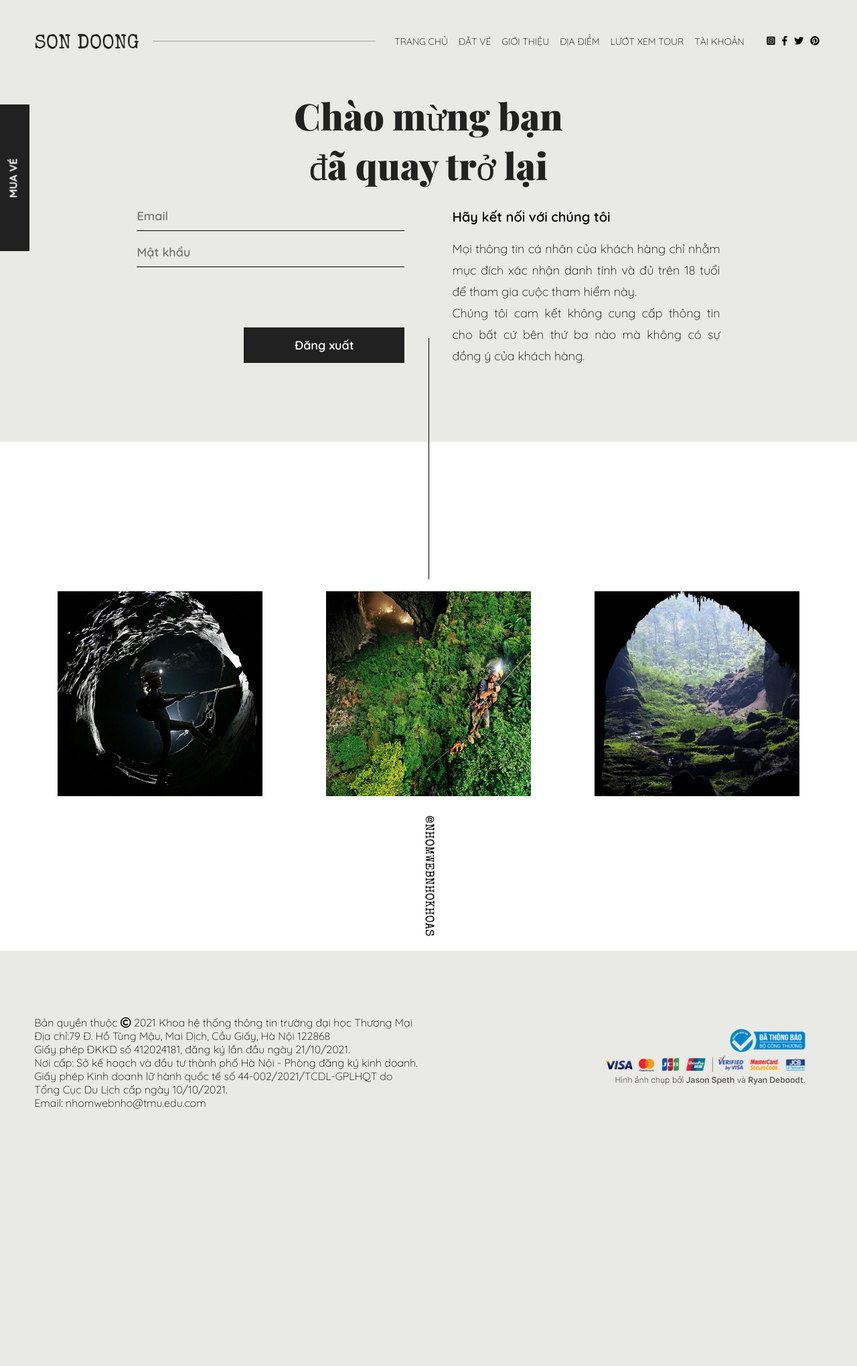
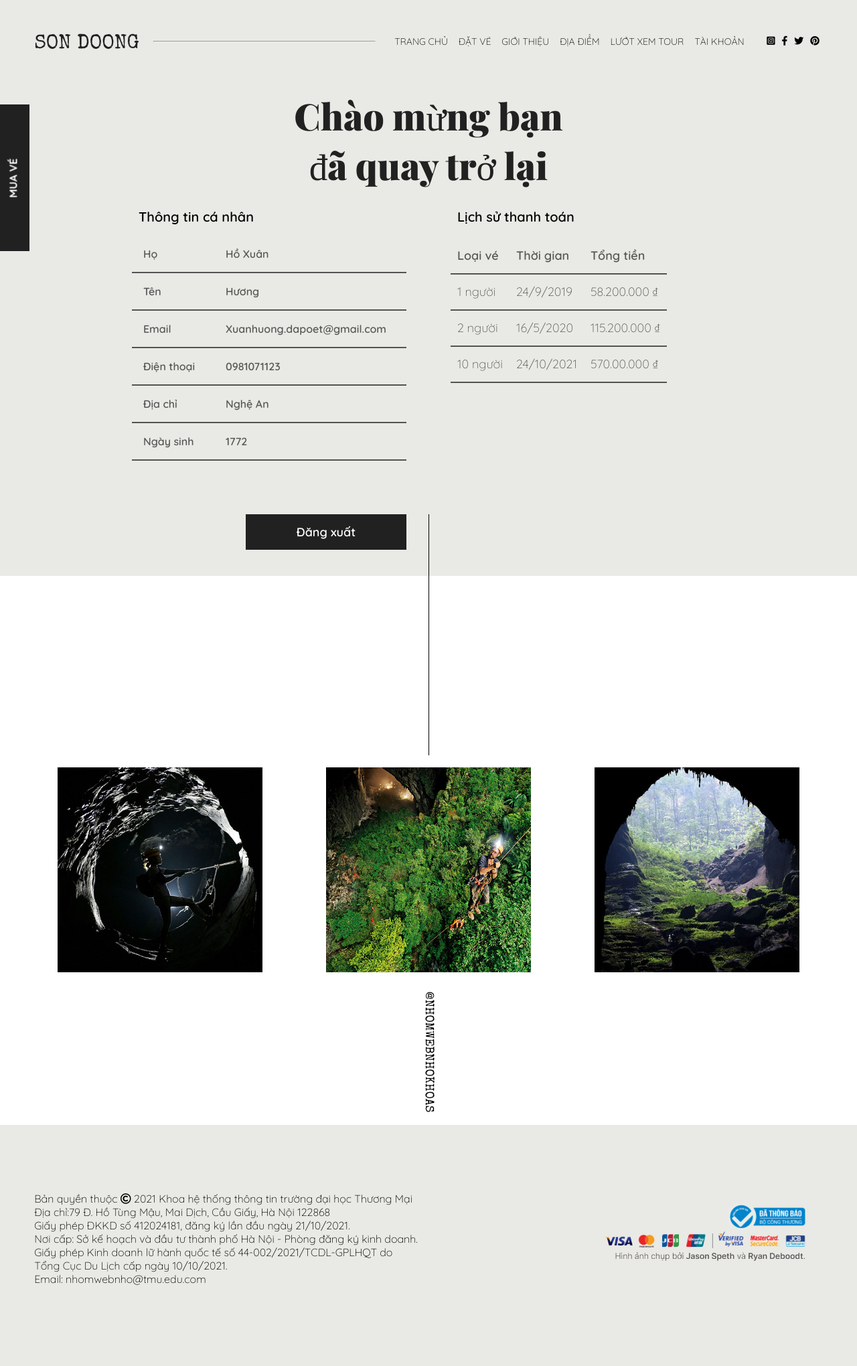
Before and after one commit to tonguyenducmanh/nhomwebkhoas, a PHP site: page /html/thongtincanhan.html in a window 1280 px wide. Shown: the whole page at 67% size. Before the commit the page ends 1656 px from the top, so only its background shows below. Run offline with PHP 8.4, Linux system fonts and the light colour scheme.

Commit message:
cập nhật trang cá nhân và thanh toán.

```diff
--- a/css/taikhoanhai.css
+++ b/css/taikhoanhai.css
@@ -111,6 +111,7 @@
 .send-info a{
     text-decoration: none;
     color: white;
+    padding: 10px;
 }
 .text-box{
     width: 400px;
--- a/css/thongtincanhan.css
+++ b/css/thongtincanhan.css
@@ -10,9 +10,9 @@
         background-position:
             0 0,
             0 1000px,
-            0 1420px;
+            0 1680px;
         background-size:
-            100% 660px,
+            100% 860px,
             100% 200px,
             100% 800px;
     }
@@ -29,9 +29,9 @@
         background-position:
             0 0,
             0 1000px,
-            0 1520px;
+            0 1820px;
         background-size:
-            100% 680px,
+            100% 980px,
             100% 200px,
             100% 800px;
     }
@@ -48,9 +48,9 @@
         background-position:
             0 0,
             0 1000px,
-            0 1650px;
+            0 1950px;
         background-size:
-            100% 680px,
+            100% 980px,
             100% 200px,
             100% 800px;
     }
@@ -80,19 +80,78 @@
     display: flex;
     flex-direction: column;
 }
-.text-form input{
-    background-color: transparent;
-    border: 0;
-    border-bottom: 1px solid black;
-    padding-bottom: 10px;
-    margin: 10px;
-    width: 400px;
+@media only screen and (max-width: 1280px) {
+    /* phần này được dùng để dịnh dạng cho màn hình có độ phân giải 720p HD */
+    .text-form{
+        margin-top: 10px;
+    }
+    .text-box-info{
+        display: grid;
+        grid-template-columns: 30% 70%;
         font-family: 'Quicksand', sans-serif;
-    font-size: 18px;
         font-weight: 600;
+        color: rgb(88, 88, 88);
+        margin-top: -4px;
     }
-.text-form input:focus{
-    outline: none;
+    .text-box-info-title{
+        border-bottom: 2px solid #535353;
+        padding: 17px;
+
+    }
+    .text-box-info-content{
+        border-bottom: 2px solid #535353;
+        padding: 17px;
+
+    }
+}
+@media only screen and (min-width: 1281px) and (max-width: 1790px) {
+    /*phần này được dùng để định dạng cho màn hình có độ phân giải nửa vầng trăng*/
+    .text-form{
+        margin-top: 10px;
+    }
+    .text-box-info{
+        display: grid;
+        grid-template-columns: 30% 70%;
+        font-family: 'Quicksand', sans-serif;
+        font-weight: 600;
+        color: rgb(88, 88, 88);
+        margin-top: -4px;
+    }
+    .text-box-info-title{
+        border-bottom: 2px solid #535353;
+        padding: 17px;
+
+    }
+    .text-box-info-content{
+        border-bottom: 2px solid #535353;
+        padding: 17px;
+
+    }
+}
+@media only screen and (min-width: 1790px) and (max-width: 1920px) {
+    /*phần này được dùng để định dạng cho màn hình có độ phân giải 1080p full hd*/
+    .thongtincanhan{
+        padding-left: 115px;
+        margin-top: 15px;
+    }
+    .text-box-info{
+        display: grid;
+        grid-template-columns: 30% 70%;
+        font-family: 'Quicksand', sans-serif;
+        font-weight: 600;
+        color: rgb(88, 88, 88);
+        margin-top: -4px;
+    }
+    .text-box-info-title{
+        border-bottom: 2px solid #535353;
+        padding: 17px;
+
+    }
+    .text-box-info-content{
+        border-bottom: 2px solid #535353;
+        padding: 17px;
+
+    }
 }
 .send-info{
     font-family: 'Quicksand', sans-serif;
@@ -111,17 +170,77 @@
 .send-info a{
     text-decoration: none;
     color: white;
+    background-color: #212121;
 }
 .text-box{
     width: 400px;
     margin: 10px;
 }
+@media only screen and (max-width: 1280px) {
+    /* phần này được dùng để dịnh dạng cho màn hình có độ phân giải 720p HD */
     .text-box-title{
         font-family: 'Quicksand', sans-serif;
         font-size: 20px;
         font-weight: 600;
         margin-bottom: 20px;
+        margin-left: 10px;
     }
+    .text-box-content-table{
+        border-collapse: collapse;
+    }
+    .text-box-content-table-title {
+    font-weight: 600;
+    }
+    .text-box-content-table td{
+        color: rgb(88, 88, 88);
+        padding: 10px;
+        border-bottom: 2px solid #535353;
+    }
+}
+@media only screen and (min-width: 1281px) and (max-width: 1790px) {
+    /*phần này được dùng để định dạng cho màn hình có độ phân giải nửa vầng trăng*/
+    .text-box-title{
+        font-family: 'Quicksand', sans-serif;
+        font-size: 20px;
+        font-weight: 600;
+        margin-bottom: 20px;
+        margin-left: 10px;
+    }
+    .text-box-content-table{
+        border-collapse: collapse;
+    }
+    .text-box-content-table-title {
+    font-weight: 600;
+    }
+    .text-box-content-table td{
+        color: rgb(88, 88, 88);
+        padding: 10px;
+        border-bottom: 2px solid #535353;
+    }
+}
+@media only screen and (min-width: 1790px) and (max-width: 1920px) {
+    /*phần này được dùng để định dạng cho màn hình có độ phân giải 1080p full hd*/
+    .text-box-title{
+        font-family: 'Quicksand', sans-serif;
+        font-size: 20px;
+        font-weight: 600;
+        margin-bottom: 20px;
+        margin-left: -100px;
+    }
+    .text-box-content-table{
+        border-collapse: collapse;
+        margin-left: -110px;
+    }
+    .text-box-content-table-title {
+    font-weight: 600;
+    }
+    .text-box-content-table td{
+        color: rgb(88, 88, 88);
+        padding: 10px;
+        border-bottom: 2px solid #535353;
+    }
+}
+
 .text-box-content{
     font-family: 'Quicksand', sans-serif;
     text-align: justify;
--- a/html/taikhoan.html
+++ b/html/taikhoan.html
@@ -81,7 +81,7 @@
             </div>
             <br><br>
             <div class="text-container">
-                <form method="get" class="text-form">
+                <form method="get" class="text-form" action="taikhoanhai.html">
                     <input type="text" class="firstname" placeholder="Họ">
                     <input type="text" class="lastname" placeholder="Tên">
                     <input type="text" class="email" placeholder="Email">
@@ -91,7 +91,7 @@
                     <input type="text" class="place" placeholder="Địa chỉ">
                     <input type="datetime" class="name" placeholder="Ngày sinh">
                     <button class="send-info">
-                        <a href="taikhoanhai.html">Đăng ký</a>
+                        Đăng ký
                     </button>
                 </form>
                 <div class="text-box">
--- a/html/taikhoanhai.html
+++ b/html/taikhoanhai.html
@@ -81,11 +81,11 @@
             </div>
             <br>
             <div class="text-container">
-                <form method="get" class="text-form">
+                <form method="get" class="text-form" action="thongtincanhan.html">
                     <input type="text" class="email" placeholder="Email">
                     <input type="text" class="password" placeholder="Mật khẩu">
                     <button class="send-info">
-                        <a href="thongtincanhan.html">Đăng nhập</a>
+                        Đăng nhập
                     </button>
                     <div class="text-box-signin">
                         <a href="taikhoan.html">Bạn chưa có tài khoản? Đăng ký</a>
--- a/html/thanhtoan.html
+++ b/html/thanhtoan.html
@@ -77,13 +77,13 @@
             </div>
             <br>
             <div class="text-container">
-                <form method="get" class="text-form">
+                <form method="get" class="text-form" action="thongtincanhan.html">
                     <input type="text" class="sothe" placeholder="Số thẻ">
                     <input type="text" class="tenintrenthe" placeholder="Tên in trên thẻ">
                     <input type="text" class="ngayhethan" placeholder="Ngày hết hạn">
                     <input type="text" class="mabaomat" placeholder="Mã bảo mật">
                     <button class="send-info">
-                        <a href="thongtincanhan.html">Thanh toán</a>
+                        Thanh toán
                     </button>
                 </form>
                 <div class="text-box">
--- a/html/thongtincanhan.html
+++ b/html/thongtincanhan.html
@@ -81,23 +81,80 @@
             </div>
             <br>
             <div class="text-container">
-                <form method="get" class="text-form">
-                    <input type="text" class="email" placeholder="Email">
-                    <input type="text" class="password" placeholder="Mật khẩu">
+                <form method="get" class="text-form" action="taikhoanhai.html">
+                    <div class="text-box-title thongtincanhan">
+                        Thông tin cá nhân
+                    </div>
+                    <div class="text-box-info">
+                        <div class="text-box-info-title">
+                            Họ
+                        </div>
+                        <div class="text-box-info-content">
+                            Hồ Xuân
+                        </div>
+                        <div class="text-box-info-title">
+                            Tên
+                        </div>
+                        <div class="text-box-info-content">
+                            Hương
+                        </div>
+                        <div class="text-box-info-title">
+                            Email
+                        </div>
+                        <div class="text-box-info-content">
+                            Xuanhuong.dapoet@gmail.com
+                        </div>
+                        <div class="text-box-info-title">
+                            Điện thoại
+                        </div>
+                        <div class="text-box-info-content">
+                            0981071123
+                        </div>
+                        <div class="text-box-info-title">
+                            Địa chỉ
+                        </div>
+                        <div class="text-box-info-content">
+                            Nghệ An
+                        </div>
+                        <div class="text-box-info-title">
+                            Ngày sinh
+                        </div>
+                        <div class="text-box-info-content">
+                            1772
+                        </div>
+
+                    </div>
                     <button class="send-info">
-                        <a href="taikhoanhai.html">Đăng xuất</a>
+                        Đăng xuất
                     </button>
                 </form>
                 <div class="text-box">
                     <div class="text-box-title">
-                        Hãy kết nối với chúng tôi
+                        Lịch sử thanh toán
                     </div>
                     <div class="text-box-content">
-                        Mọi thông tin cá nhân của khách hàng chỉ nhằm mục đích
-                        xác nhận danh tính và đủ trên 18 tuổi để tham gia cuộc
-                        tham hiểm này. <br> Chúng tôi cam kết không cung cấp thông tin
-                        cho bất cứ bên thứ ba nào mà không có sự đồng ý của khách
-                        hàng.
+                        <table class="text-box-content-table">
+                            <tr class='text-box-content-table-title'>
+                                <td>Loại vé</td>
+                                <td>Thời gian</td>
+                                <td>Tổng tiền</td>
+                            </tr>
+                            <tr>
+                                <td>1 người</td>
+                                <td>24/9/2019</td>
+                                <td>58.200.000 ₫</td>
+                            </tr>
+                            <tr>
+                                <td>2 người</td>
+                                <td>16/5/2020</td>
+                                <td>115.200.000 ₫</td>
+                            </tr>
+                            <tr>
+                                <td>10 người</td>
+                                <td>24/10/2021</td>
+                                <td>570.00.000 ₫</td>
+                            </tr>
+                        </table>
                     </div>
                 </div>
             </div>
```
Lines whose indentation alone changed are shown as unchanged.
